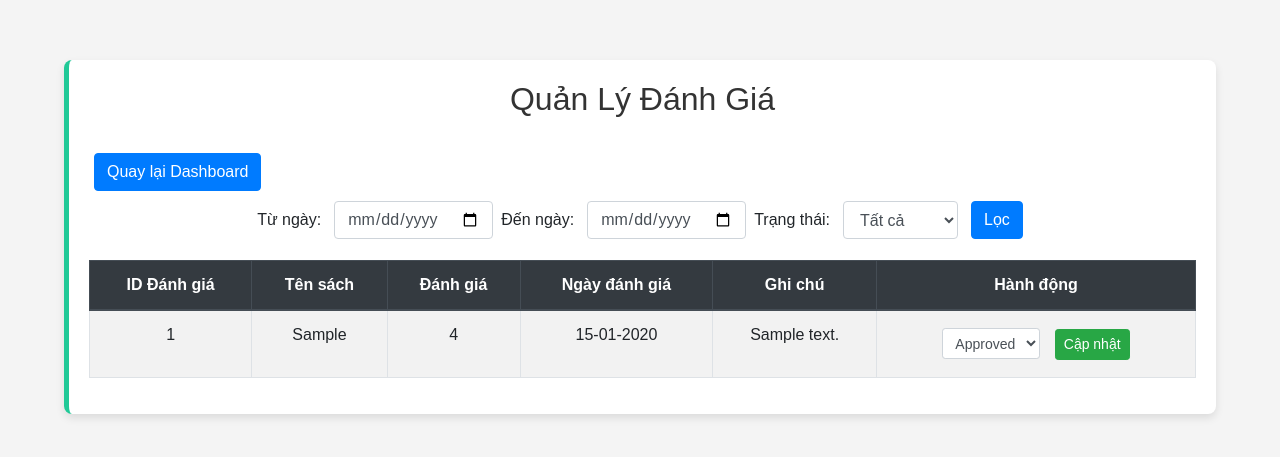
After one commit to NguyenTien123123/BanSachPHP, a PHP site: page /BanSach/manager_ratings.php in a window 1280 px wide. The commit adds this page. Shown: the top 457 px of the page. Run offline with PHP 8.4, Linux system fonts and the light colour scheme; tables that the repository leaves empty or names only in its code hold one stand-in row (values such as "Sample post"); some libraries are stand-ins or nearby versions.

Commit message:
tạo quản lý đánh giá

```diff
--- a/admin_dashboard.php
+++ b/admin_dashboard.php
@@ -197,7 +197,7 @@ if (!isset($_SESSION['admin_loggedin']) || $_SESSION['admin_loggedin'] !== true)
                             <a class="nav-link" href="manage_books.php">Quản lý Sách</a>
                         </li>
                         <li class="nav-item">
-                            <a class="nav-link" href="manager_rattings.php">Quản lý Đánh giá</a>
+                            <a class="nav-link" href="manager_ratings.php">Quản lý Đánh giá</a>
                         </li>
                         <li class="nav-item">
                             <a class="nav-link" href="manage_publishers.php">Quản lý Nhà xuất bản</a>
--- a/book_detail.php
+++ b/book_detail.php
@@ -44,7 +44,6 @@ if (!$sach) {
                 border-left: 5px solid #20c997;
                 /* Màu xanh ngọc */
             }
-
 
             .header {
                 text-align: center;
@@ -128,7 +127,7 @@ if (!$sach) {
                     <p><strong>Nhà xuất bản:</strong> <?php echo htmlspecialchars($sach['TenNXB']); ?></p>
                     <p><strong>Kích thước:</strong> <?php echo htmlspecialchars($sach['KichThuoc']); ?></p>
                     <p><strong>Khối lượng:</strong> <?php echo htmlspecialchars($sach['KhoiLuong']); ?> kg</p>
-                    <p><strong>Đánh giá:</strong> <?php echo htmlspecialchars($sach['KhoiLuong']); ?> Sao</p>
+                    <p><strong>Đánh giá:</strong> Sao</p>
 
                     <!-- Form Thêm vào giỏ -->
                     <form id="add-to-cart-form" method="post" action="add_to_cart.php" class="d-inline">
--- /dev/null
+++ b/manager_ratings.php
@@ -0,0 +1,179 @@
+<?php
+include 'db_connect.php'; // Kết nối CSDL
+
+// Thêm phần xử lý khi có hành động update
+if (isset($_POST['action'])) {
+    $ratingID = $_POST['ratingID'];
+    switch ($_POST['action']) {
+        case "update":
+            $newStatus = $_POST['status'];
+            $sql = "UPDATE ratings SET status = ? WHERE id_rat = ?";
+            $stmt = $conn->prepare($sql);
+            $stmt->bind_param("si", $newStatus, $ratingID);
+            $stmt->execute();
+            break;
+    }
+    // Chuyển hướng để tránh re-post khi refresh
+    header("Location: manager_ratings.php");
+    exit();
+}
+
+// Lấy dữ liệu từ form lọc
+$date_filter_start = '';
+$date_filter_end = '';
+$status_filter = '';
+
+if (isset($_POST['filter_date_start']) && isset($_POST['filter_date_end'])) {
+    $date_filter_start = $_POST['filter_date_start'];
+    $date_filter_end = $_POST['filter_date_end'];
+}
+
+if (isset($_POST['status_filter'])) {
+    $status_filter = $_POST['status_filter'];
+}
+
+// Lấy dữ liệu từ bảng ratings
+$query = "SELECT r.id_rat, s.TenSach, r.rating, r.created_at, r.comment, r.status
+          FROM ratings r
+          JOIN sach s ON r.SachID = s.SachID
+          WHERE 1";
+
+if ($date_filter_start && $date_filter_end) {
+    $query .= " AND DATE(r.created_at) BETWEEN '$date_filter_start' AND '$date_filter_end'";
+}
+
+if ($status_filter) {
+    $query .= " AND r.status = '$status_filter'";
+}
+
+$query .= " ORDER BY r.created_at DESC LIMIT 30";
+
+$result = $conn->query($query);
+?>
+
+<!DOCTYPE html>
+<html lang="en">
+
+<head>
+    <meta charset="UTF-8">
+    <meta name="viewport" content="width=device-width, initial-scale=1.0">
+    <title>Quản Lý Đánh Giá</title>
+    <link rel="stylesheet" href="https://maxcdn.bootstrapcdn.com/bootstrap/4.5.2/css/bootstrap.min.css">
+    <style>
+        body {
+            font-family: 'Noto Sans JP', sans-serif;
+            background-color: #f4f4f4;
+            padding-top: 20px;
+        }
+
+        .container {
+            margin-top: 40px;
+            margin-bottom: 40px;
+            max-width: 90%;
+            background: white;
+            padding: 20px;
+            box-shadow: 0 4px 8px rgba(0, 0, 0, 0.1);
+            border-radius: 8px;
+            border-left: 5px solid #20c997;
+            /* Màu xanh ngọc */
+        }
+
+        h2 {
+            color: #333;
+            text-align: center;
+            margin-bottom: 30px;
+        }
+
+        .table-container {
+            overflow-x: auto;
+        }
+
+        table {
+            width: 100%;
+            margin-bottom: 20px;
+        }
+
+        th,
+        td {
+            text-align: center;
+        }
+
+        th {
+            background-color: #007bff;
+            color: #fff;
+        }
+
+        .btn {
+            margin: 5px;
+        }
+
+        .form-inline {
+            justify-content: center;
+        }
+
+        .form-control {
+            margin: 5px;
+        }
+    </style>
+</head>
+
+<body>
+    <div class="container">
+        <h2>Quản Lý Đánh Giá</h2>
+        <button class="btn btn-primary" onclick="window.location.href='admin_dashboard.php'">Quay lại Dashboard</button>
+        <form method="post" class="form-inline mb-3">
+            <label for="filter_date_start" class="mr-2">Từ ngày:</label>
+            <input type="date" id="filter_date_start" name="filter_date_start" class="form-control mr-2" value="<?php echo htmlspecialchars($date_filter_start); ?>">
+            <label for="filter_date_end" class="mr-2">Đến ngày:</label>
+            <input type="date" id="filter_date_end" name="filter_date_end" class="form-control mr-2" value="<?php echo htmlspecialchars($date_filter_end); ?>">
+            <label for="status_filter" class="mr-2">Trạng thái:</label>
+            <select id="status_filter" name="status_filter" class="form-control mr-2">
+                <option value="">Tất cả</option>
+                <option value="Pending" <?php echo $status_filter == 'Pending' ? 'selected' : ''; ?>>Pending</option>
+                <option value="Approved" <?php echo $status_filter == 'Approved' ? 'selected' : ''; ?>>Approved</option>
+            </select>
+            <button type="submit" class="btn btn-primary">Lọc</button>
+        </form>
+        <div class="table-container">
+            <table class="table table-bordered table-striped">
+                <thead class="thead-dark">
+                    <tr>
+                        <th>ID Đánh giá</th>
+                        <th>Tên sách</th>
+                        <th>Đánh giá</th>
+                        <th>Ngày đánh giá</th>
+                        <th>Ghi chú</th>
+                        <th>Hành động</th>
+                    </tr>
+                </thead>
+                <tbody>
+                    <?php while ($row = $result->fetch_assoc()) : ?>
+                        <tr>
+                            <td><?php echo htmlspecialchars($row['id_rat']); ?></td>
+                            <td><?php echo htmlspecialchars($row['TenSach']); ?></td>
+                            <td><?php echo htmlspecialchars($row['rating']); ?></td>
+                            <td><?php echo date("d-m-Y", strtotime($row['created_at'])); ?></td>
+                            <td><?php echo htmlspecialchars($row['comment']); ?></td>
+                            <td>
+                                <form action="manager_ratings.php" method="post" class="d-inline">
+                                    <input type="hidden" name="ratingID" value="<?php echo htmlspecialchars($row['id_rat']); ?>">
+                                    <input type="hidden" name="action" value="update">
+                                    <select name="status" class="form-control form-control-sm d-inline" style="width: auto;">
+                                        <option value="Pending" <?php echo $row['status'] == 'Pending' ? 'selected' : ''; ?>>Pending</option>
+                                        <option value="Approved" <?php echo $row['status'] == 'Approved' ? 'selected' : ''; ?>>Approved</option>
+                                    </select>
+                                    <button type="submit" class="btn btn-success btn-sm">Cập nhật</button>
+                                </form>
+                            </td>
+                        </tr>
+                    <?php endwhile; ?>
+                </tbody>
+            </table>
+        </div>
+    </div>
+    <script src="https://code.jquery.com/jquery-3.5.1.slim.min.js"></script>
+    <script src="https://cdn.jsdelivr.net/npm/@popperjs/core@2.5.4/dist/umd/popper.min.js"></script>
+    <script src="https://maxcdn.bootstrapcdn.com/bootstrap/4.5.2/js/bootstrap.min.js"></script>
+</body>
+
+</html>
```
Also changed, not shown: manager_rattings.php (deleted). Lines whose indentation alone changed are shown as unchanged.
